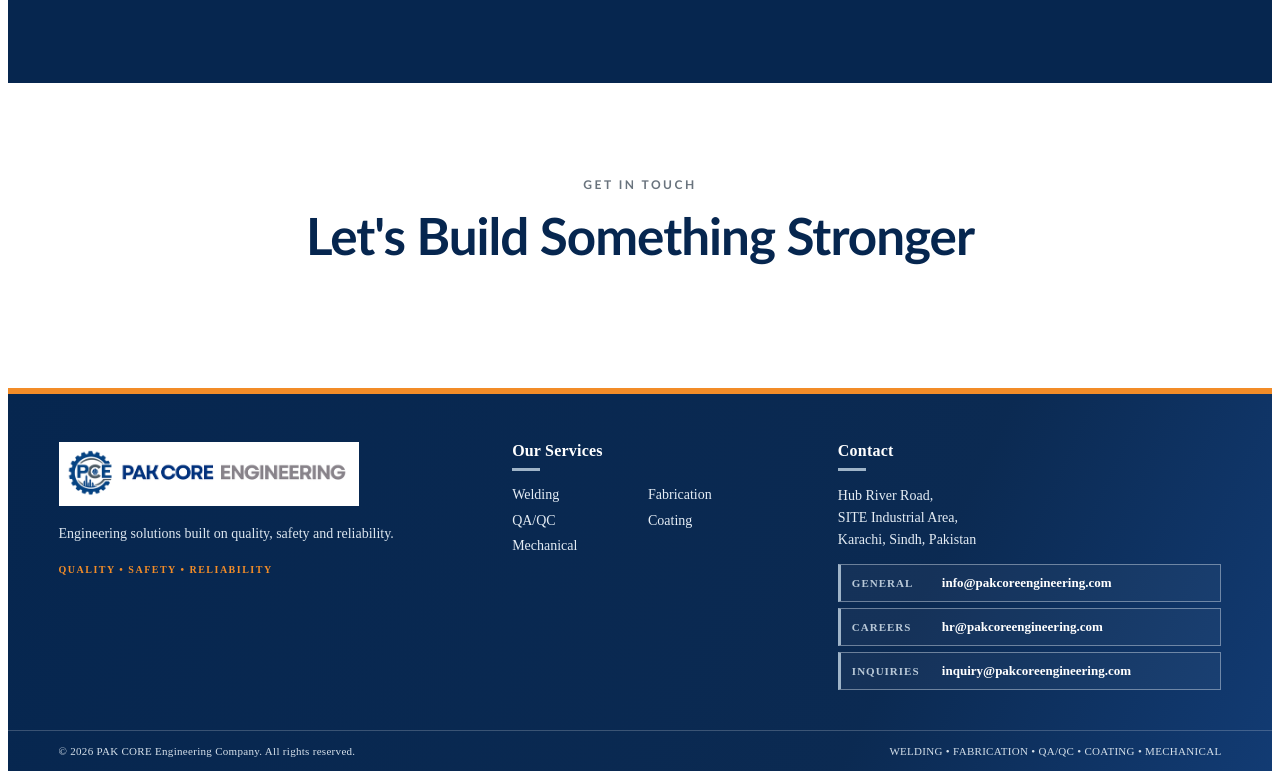
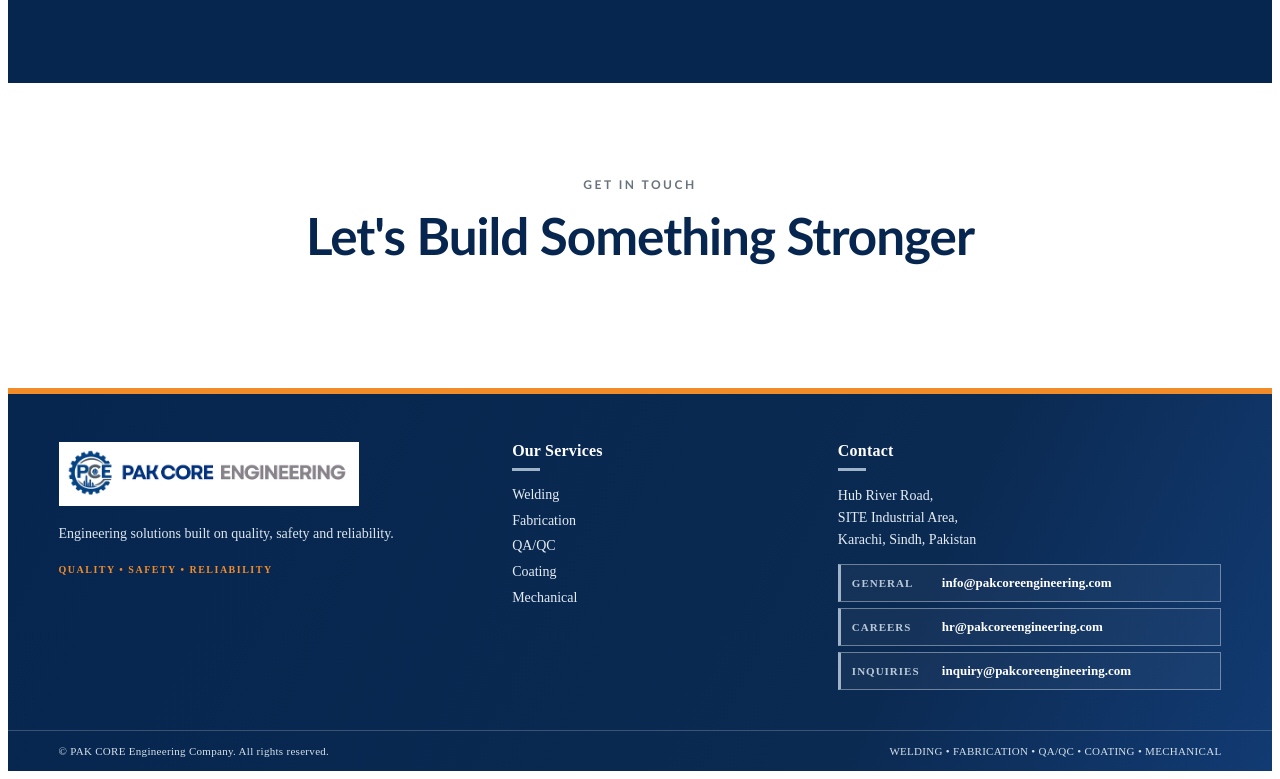
Before and after one commit to junaidcode07/pakCoreEngineering, an Angular app in the folder pak-core-engineering/: page / in a window 1280 px wide. Shown: the part 1903-2682 px from the top of the page. Built offline with nearby package versions, Linux system fonts and the light colour scheme.

Commit message:
fixing footer style

```diff
--- a/pak-core-engineering/src/app/app.css
+++ b/pak-core-engineering/src/app/app.css
@@ -258,8 +258,8 @@ textarea {
 
 .footer-service-list {
   display: grid;
-  grid-template-columns: repeat(2, minmax(0, 1fr));
-  gap: 6px 16px;
+  grid-template-columns: 1fr;
+  gap: 6px;
 }
 
 .footer-services p {
--- a/pak-core-engineering/src/app/app.html
+++ b/pak-core-engineering/src/app/app.html
@@ -116,7 +116,7 @@
   <div class="footer-bottom">
 
     <p>
-      © 2026 PAK CORE Engineering Company.
+      © PAK CORE Engineering Company.
       All rights reserved.
     </p>
 
--- a/pak-core-engineering/src/app/app.ts
+++ b/pak-core-engineering/src/app/app.ts
@@ -1,5 +1,5 @@
 import { Component } from '@angular/core';
-import { RouterLink, RouterLinkActive, RouterOutlet } from '@angular/router';
+import { Router, RouterLink, RouterLinkActive, RouterOutlet } from '@angular/router';
 
 @Component({
   selector: 'app-root',
@@ -8,4 +8,11 @@ import { RouterLink, RouterLinkActive, RouterOutlet } from '@angular/router';
   styleUrl: './app.css'
 })
 export class App {
+  constructor(router: Router) {
+    const navigation = performance.getEntriesByType('navigation')[0] as PerformanceNavigationTiming | undefined;
+
+    if (navigation?.type === 'reload' && window.location.pathname !== '/') {
+      void router.navigateByUrl('/');
+    }
+  }
 }
```
